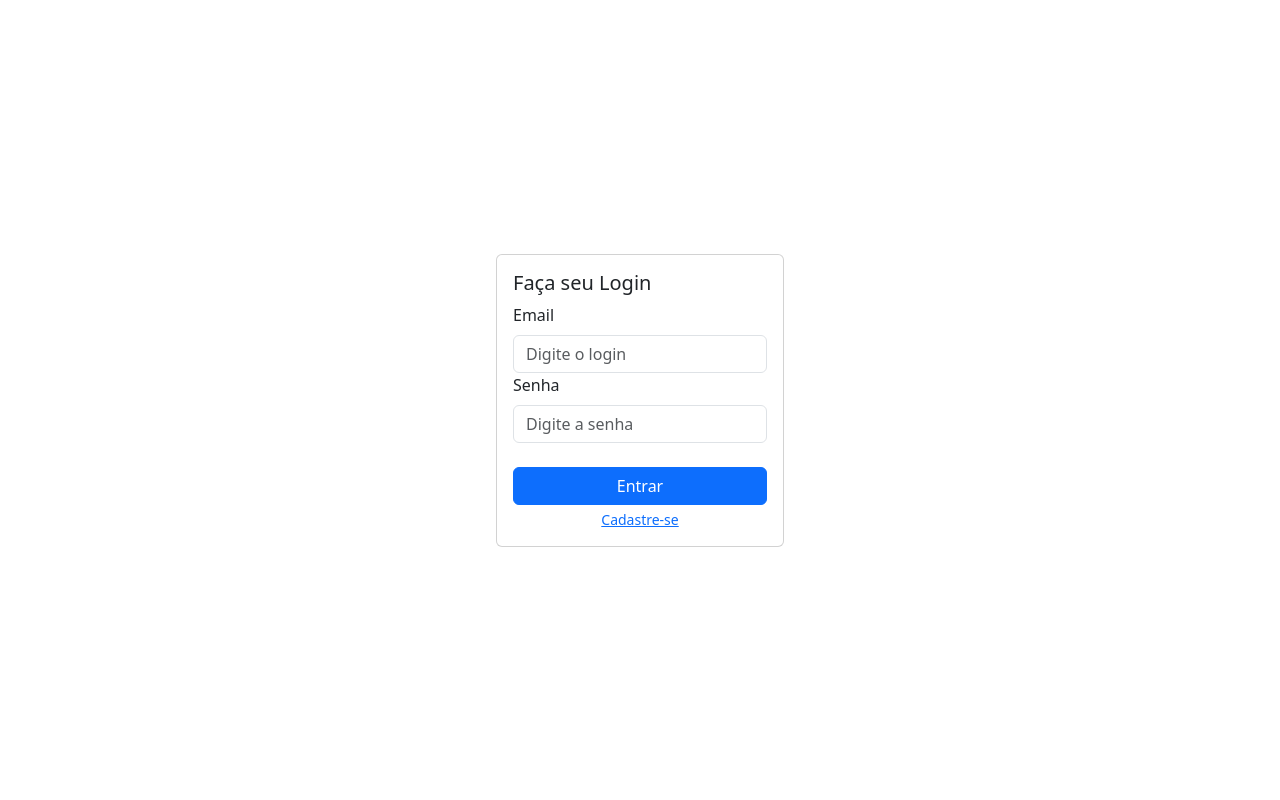
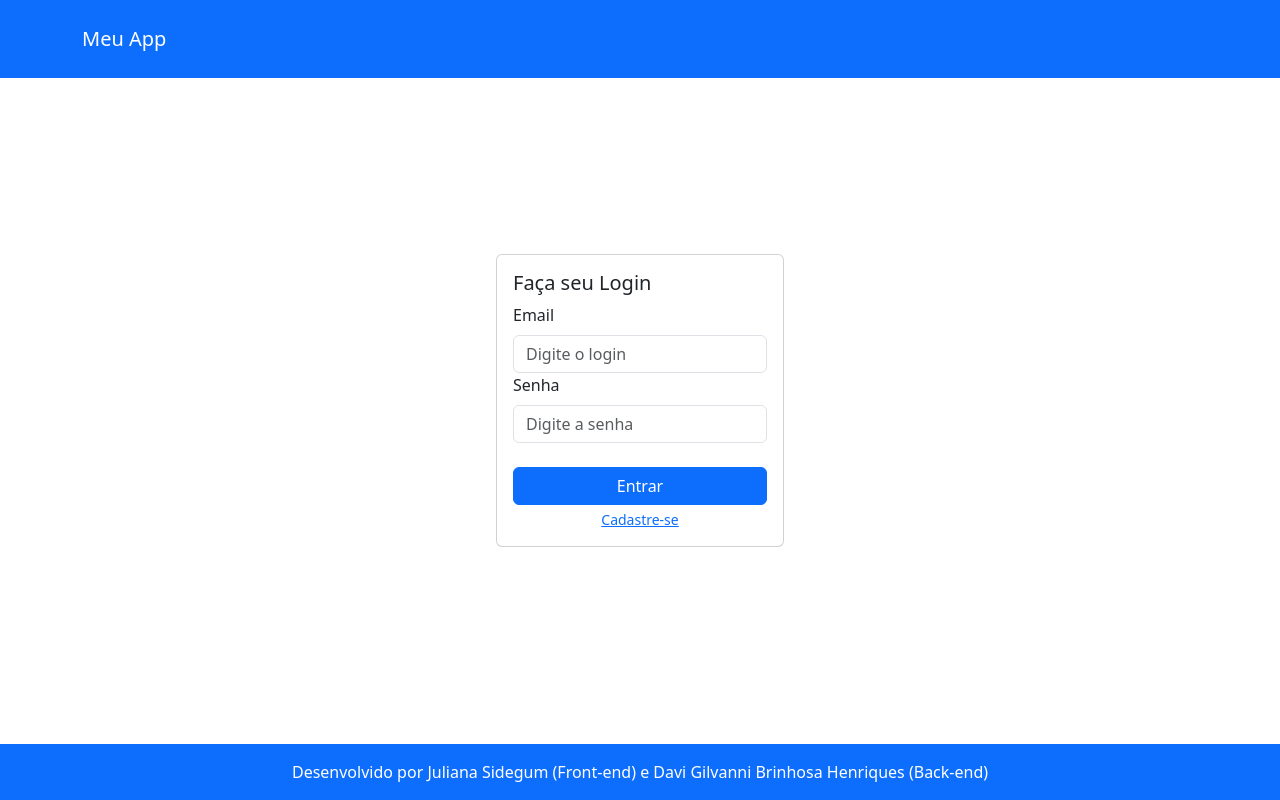
Before and after one commit to jsidegum/work-project-01-app, a React (Create React App) app: page / in a window 1280 px wide. Built offline with nearby package versions, Linux system fonts and the light colour scheme.

Commit message:
Component header e footer.

```diff
--- /dev/null
+++ b/src/components/footer.js
@@ -0,0 +1,14 @@
+import React from 'react';
+import { Container } from 'react-bootstrap';
+
+const Footer = () => {
+    return (
+        <footer className="footer fixed-bottom bg-primary">
+            <Container className="text-white text-center py-3">
+                Desenvolvido por Juliana Sidegum (Front-end) e Davi Gilvanni Brinhosa Henriques (Back-end)
+            </Container>
+        </footer>
+    );
+};
+
+export default Footer;
--- /dev/null
+++ b/src/components/header.js
@@ -0,0 +1,14 @@
+import React from 'react';
+import { Navbar, Container } from 'react-bootstrap';
+
+const Header = () => {
+    return (
+        <Navbar bg="primary" expand="lg" fixed="top" className="w-100">
+            <Container>
+                <Navbar.Brand className="text-white text-center py-3" href="/">Meu App</Navbar.Brand>
+            </Container>
+        </Navbar>
+    );
+};
+
+export default Header;
--- a/src/main/App.js
+++ b/src/main/App.js
@@ -1,20 +1,18 @@
 
 import React from 'react';
-import Rotas from './rotas'
-
-// import Login from '../views/login';
-// import CadastrarUsuario from '../views/cadastrarUsuario';
+import Rotas from './rotas';
+import Header from '../components/header';
+import Footer from '../components/footer';
 
 
 function App() {
   return (
 
     <div className="App">
-      <>
-        <Rotas />
-        {/* <Login />
-        <CadastrarUsuario /> */}
-      </>
+
+      <Header />
+      <Rotas />
+      <Footer />
 
     </div>
   );
```
